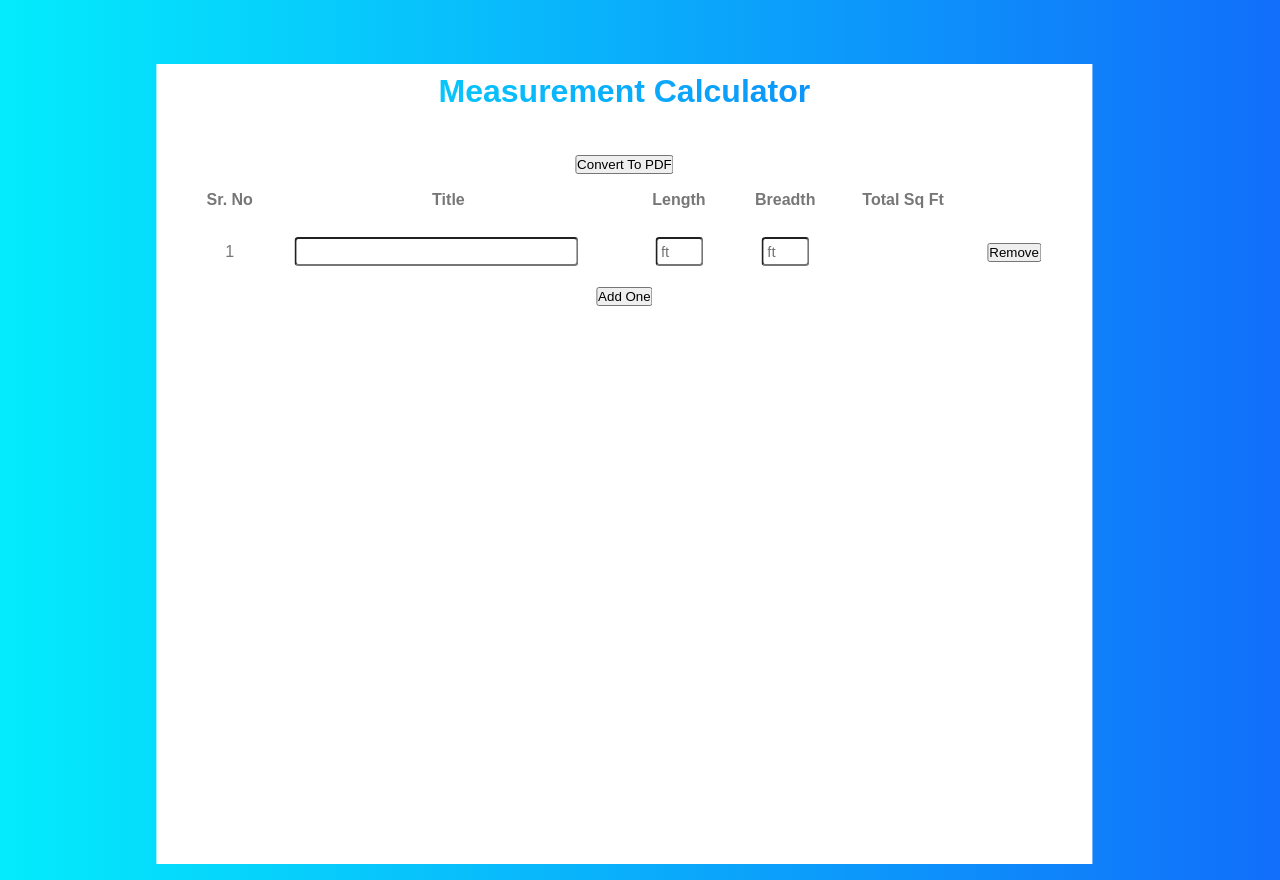
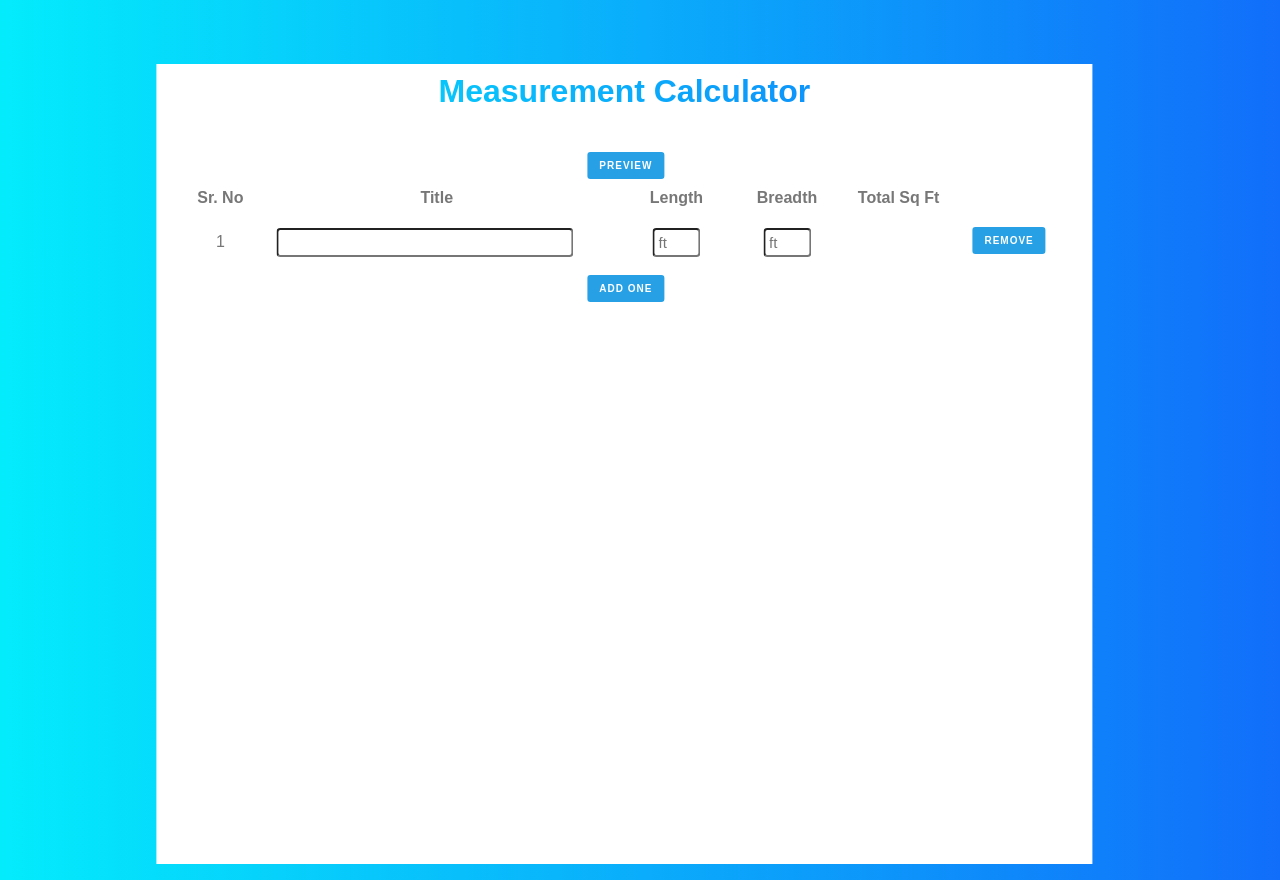
Before and after one commit to mokshchadha/floor_-measurement_calculator, a React (Vite) app: page / in a window 1280 px wide. Built offline with nearby package versions, Linux system fonts and the light colour scheme.

Commit message:
removed the router and added a4 like width for readonly table

```diff
--- a/src/components/buttons/AddOne.jsx
+++ b/src/components/buttons/AddOne.jsx
@@ -4,7 +4,10 @@ import { emptyListObject } from "../../utils";
 
 export const AddOneButton = ({ list, setList }) => {
   return (
-    <button onClick={() => setList([...list, emptyListObject()])}>
+    <button
+      className="btn"
+      onClick={() => setList([...list, emptyListObject()])}
+    >
       Add One
     </button>
   );
--- a/src/components/buttons/Remove.jsx
+++ b/src/components/buttons/Remove.jsx
@@ -2,5 +2,9 @@ import React from "react";
 import "./buttons.css";
 
 export const RemoveButton = ({ removeItem, id }) => {
-  return <button onClick={() => removeItem(id)}>Remove</button>;
+  return (
+    <button className="btn" onClick={() => removeItem(id)}>
+      Remove
+    </button>
+  );
 };
--- /dev/null
+++ b/src/components/list/EditableList.jsx
@@ -0,0 +1,163 @@
+import "./list.css";
+
+import React, { useEffect, useState } from "react";
+import { ListRow } from "./ListRow";
+import { emptyListObject } from "../../utils";
+import { AddOneButton } from "../buttons/AddOne";
+import { getListFromLocalStorage, storeInLocalStorage } from "../../repo";
+
+const _1_FT_TO_INCHES = 12;
+
+export const EditableList = ({ hideEditPanel }) => {
+  const [list, setList] = useState([emptyListObject()]);
+  const updateTitle = (value, id) => {
+    setList([...list.map((e) => (e.id !== id ? e : { ...e, title: value }))]);
+  };
+
+  useEffect(() => {
+    setList[getListFromLocalStorage()];
+  }, []);
+
+  const updateLength = (value, id) => {
+    const item = list.find((e) => e.id === id);
+    if (!item) return;
+
+    const [ft, inch] = value.split(".");
+    const isLengthValid = inch ? parseInt(inch) <= 11 : true;
+    const displayLength = displayMeasurement(value, isLengthValid);
+    const newItem = {
+      ...item,
+      length: { ft: ft, in: inch },
+      lengthStr: value,
+      isLengthValid,
+      displayLength,
+    };
+    const total = computeTotal(newItem);
+    setList([...list.map((e) => (e.id !== id ? e : { ...newItem, total }))]);
+    storeInLocalStorage([...list]);
+  };
+
+  const updateBreadth = (value, id) => {
+    const item = list.find((e) => e.id === id);
+    if (!item) return;
+
+    const [ft, inch] = value.split(".");
+    const isBreadthValid = inch ? parseInt(inch) <= 11 : true;
+
+    const displayBreadth = displayMeasurement(value, isBreadthValid);
+    console.log({ displayBreadth });
+
+    const newItem = {
+      ...item,
+      breadth: { ft, in: inch },
+      breadthStr: value,
+      isBreadthValid,
+      displayBreadth,
+    };
+    const total = computeTotal(newItem);
+    setList([...list.map((e) => (e.id !== id ? e : { ...newItem, total }))]);
+    storeInLocalStorage([...list]);
+  };
+
+  const removeItem = (id) => {
+    const newList = list.filter((e) => e.id !== id);
+    setList([...newList]);
+  };
+
+  return (
+    <div className="card">
+      <div>
+        <div>
+          <button
+            className="btn"
+            onClick={() => {
+              storeInLocalStorage([...list]);
+              hideEditPanel();
+            }}
+          >
+            Preview
+          </button>
+        </div>
+        <div style={{}}>
+          <div>
+            <table>
+              <thead>
+                <tr>
+                  <th>Sr. No</th>
+                  <th>Title</th>
+                  <th>Length</th>
+                  <th>Breadth</th>
+                  <th>Total Sq Ft</th>
+                </tr>
+              </thead>
+              <tbody>
+                {...list.map((e, i) =>
+                  ListRow({
+                    ...e,
+                    updateTitle,
+                    updateLength,
+                    updateBreadth,
+                    idx: i,
+                    removeItem,
+                  })
+                )}
+              </tbody>
+            </table>
+          </div>
+        </div>
+        <AddOneButton list={list} setList={setList} />
+      </div>
+    </div>
+  );
+};
+
+function displayMeasurement(value, isValid) {
+  if (!isValid) return "";
+  const [ft, inch] = value.split(".");
+  if (ft.trim() === "") return "";
+  return `${ft ?? ""}' ${inch ?? ""}"`;
+}
+
+function isMeasurementValid(measurement) {
+  const ft = parseFloat(measurement.ft);
+  const inch = parseFloat(measurement.in);
+  if (!measurement.in && parseInt(measurement.ft) > 0) return true; // even if ft is filled its okay
+  return !isNaN(ft) && !isNaN(inch);
+}
+
+function convertToInches(measurement) {
+  const ftToInches = parseFloat(measurement.ft) * _1_FT_TO_INCHES;
+  const inchesToFloat = isNaN(parseFloat(measurement.in))
+    ? 0
+    : parseFloat(measurement.in);
+
+  return ftToInches + inchesToFloat;
+}
+
+function computeTotal(item) {
+  const { length, breadth, isBreadthValid, isLengthValid } = item;
+
+  if (
+    isBreadthValid &&
+    isLengthValid &&
+    isMeasurementValid(length) &&
+    isMeasurementValid(breadth)
+  ) {
+    const lengthInInches = convertToInches(length);
+    const breadthInInches = convertToInches(breadth);
+
+    const areaInInches = lengthInInches * breadthInInches;
+
+    console.log({ areaInInches });
+    const inchesSquare = _1_FT_TO_INCHES * _1_FT_TO_INCHES;
+
+    const precise = (areaInInches / inchesSquare).toFixed(5);
+    const front = precise.split(".")[0];
+    const back = precise.split(".")?.[1];
+    const only2InBack = back ? back.slice(0, 2) : "00";
+    const dispalyAr = front + "." + only2InBack;
+    return `${dispalyAr}`;
+  }
+
+  return "";
+}
--- a/src/components/list/List.jsx
+++ b/src/components/list/List.jsx
@@ -1,161 +1,22 @@
 import "./list.css";
 
 import React, { useState } from "react";
-import { ListRow } from "./ListRow";
-import { emptyListObject } from "../../utils";
-import { AddOneButton } from "../buttons/AddOne";
-
-const _1_FT_TO_INCHES = 12;
-
-function displayMeasurement(value, isValid) {
-  if (!isValid) return "";
-  const [ft, inch] = value.split(".");
-  if (ft.trim() === "") return "";
-  return `${ft ?? ""}' ${inch ?? ""}"`;
-}
-
-function storeInLocalStorage(list) {
-  localStorage.setItem("list", JSON.stringify(list));
-}
-
-function isMeasurementValid(measurement) {
-  const ft = parseFloat(measurement.ft);
-  const inch = parseFloat(measurement.in);
-  if (!measurement.in && parseInt(measurement.ft) > 0) return true; // even if ft is filled its okay
-  return !isNaN(ft) && !isNaN(inch);
-}
-
-function convertToInches(measurement) {
-  const ftToInches = parseFloat(measurement.ft) * _1_FT_TO_INCHES;
-  const inchesToFloat = isNaN(parseFloat(measurement.in))
-    ? 0
-    : parseFloat(measurement.in);
-
-  return ftToInches + inchesToFloat;
-}
-
-function computeTotal(item) {
-  const { length, breadth, isBreadthValid, isLengthValid } = item;
-
-  if (
-    isBreadthValid &&
-    isLengthValid &&
-    isMeasurementValid(length) &&
-    isMeasurementValid(breadth)
-  ) {
-    const lengthInInches = convertToInches(length);
-    const breadthInInches = convertToInches(breadth);
-
-    const areaInInches = lengthInInches * breadthInInches;
-
-    console.log({ areaInInches });
-    const inchesSquare = _1_FT_TO_INCHES * _1_FT_TO_INCHES;
-
-    const precise = (areaInInches / inchesSquare).toFixed(5);
-    const front = precise.split(".")[0];
-    const back = precise.split(".")?.[1];
-    const only2InBack = back ? back.slice(0, 2) : "00";
-    const dispalyAr = front + "." + only2InBack;
-    return `${dispalyAr}`;
-  }
-
-  return "";
-}
+import { EditableList } from "./EditableList";
+import { ReadOnlyList } from "./ReadOnlyList";
 
 export const List = () => {
-  const [list, setList] = useState([emptyListObject()]);
-  const updateTitle = (value, id) => {
-    setList([...list.map((e) => (e.id !== id ? e : { ...e, title: value }))]);
-  };
-
-  const updateLength = (value, id) => {
-    const item = list.find((e) => e.id === id);
-    if (!item) return;
-
-    const [ft, inch] = value.split(".");
-
-    const isLengthValid = inch ? parseInt(inch) <= 11 : true;
-
-    const displayLength = displayMeasurement(value, isLengthValid);
-
-    const newItem = {
-      ...item,
-      length: { ft: ft, in: inch },
-      lengthStr: value,
-      isLengthValid,
-      displayLength,
-    };
-
-    const total = computeTotal(newItem);
-    setList([...list.map((e) => (e.id !== id ? e : { ...newItem, total }))]);
-    storeInLocalStorage(list);
-  };
-
-  const updateBreadth = (value, id) => {
-    const item = list.find((e) => e.id === id);
-    if (!item) return;
-
-    const [ft, inch] = value.split(".");
-    const isBreadthValid = inch ? parseInt(inch) <= 11 : true;
-
-    const displayBreadth = displayMeasurement(value, isBreadthValid);
-
-    const newItem = {
-      ...item,
-      breadth: { ft, in: inch },
-      breadthStr: value,
-      isBreadthValid,
-      displayBreadth,
-    };
-    const total = computeTotal(newItem);
-    setList([...list.map((e) => (e.id !== id ? e : { ...newItem, total }))]);
-    storeInLocalStorage(list);
-  };
-
-  const removeItem = (id) => {
-    const newList = list.filter((e) => e.id !== id);
-    setList([...newList]);
-  };
-
+  const [mode, setMode] = useState("write");
   return (
-    <div className="card">
-      <div>
-        <div>
-          <button
-            onClick={() => {
-              window.location.href = window.location.href + "sheet";
-            }}
-          >
-            Convert To PDF
-          </button>
-        </div>
-        <div>
-          <table>
-            <thead>
-              <tr>
-                <th>Sr. No</th>
-                <th>Title</th>
-                <th>Length</th>
-                <th>Breadth</th>
-                <th>Total Sq Ft</th>
-              </tr>
-            </thead>
-            <tbody>
-              {...list.map((e, i) =>
-                ListRow({
-                  ...e,
-                  updateTitle,
-                  updateLength,
-                  updateBreadth,
-                  idx: i,
-                  removeItem,
-                })
-              )}
-            </tbody>
-          </table>
-        </div>
+    <div>
+      <div style={{ display: mode === "write" ? "block" : "none" }}>
+        <EditableList hideEditPanel={() => setMode("read")} />
       </div>
-      <AddOneButton list={list} setList={setList} />
+      <div style={{ display: mode === "read" ? "block" : "none" }}>
+        <button className="btn" onClick={() => setMode("write")}>
+          Go Back
+        </button>
+        <ReadOnlyList />
+      </div>
     </div>
   );
 };
--- a/src/components/list/ReadOnlyList.jsx
+++ b/src/components/list/ReadOnlyList.jsx
@@ -1,10 +1,6 @@
 import React from "react";
 import ReactToPdf from "react-to-pdf";
-
-function getListFromLocalStorage() {
-  const listStr = localStorage.getItem("list");
-  return JSON.parse(listStr);
-}
+import { getListFromLocalStorage } from "../../repo";
 
 export const ReadOnlyList = () => {
   const list = getListFromLocalStorage();
@@ -13,15 +9,19 @@ export const ReadOnlyList = () => {
   if (list && list.length > 0)
     return (
       <div>
-        <div>
+        <div className="row">
           <ReactToPdf
             targetRef={ref}
             filename={`measurement_sheet_${new Date().getTime()}.pdf`}
           >
-            {({ toPdf }) => <button onClick={toPdf}>Download PDF</button>}
+            {({ toPdf }) => (
+              <button className="btn" onClick={() => toPdf()}>
+                Download PDF
+              </button>
+            )}
           </ReactToPdf>
         </div>
-        <div>
+        <div style={{ width: "100%" }}>
           <table ref={ref} className="table__readonly">
             <thead>
               <tr>
--- a/src/components/list/list.css
+++ b/src/components/list/list.css
@@ -63,7 +63,7 @@ table {
 
 th, td {
     text-align: center;
-    padding: 0.5rem;
+    padding: 0rem;
 }
 
 tr:nth-child(odd) {
@@ -80,6 +80,8 @@ tr:nth-child(even){
 
 .table__readonly{
   border:solid 0.5px grey;
+  width: 210mm; /* width of A4 page */
+
 }
 
 .tr__readonly > td{
--- a/src/index.css
+++ b/src/index.css
@@ -11,6 +11,41 @@
     --white-color:#FFFFFF;
     text-align: center;
 }
+
+input[type=number]::-webkit-inner-spin-button,
+input[type=number]::-webkit-outer-spin-button {
+  -webkit-appearance: none;
+  margin: 0;
+}
+
+.row {
+    display: flex;
+    flex-direction: row;
+    flex-wrap: wrap;
+}
+
+.btn {
+    display: inline-block;
+    padding: 8px 12px;
+    font-size: 10px;
+    font-weight: bold;
+    color: #fff;
+    text-align: center;
+    text-transform: uppercase;
+    letter-spacing: 1px;
+    background-color: #28A0E5; /* sea blue */
+    border: none;
+    border-radius: 3px;
+    cursor: pointer;
+    transition: all 0.3s ease;
+    margin-left: 3px;
+    margin-bottom: 5px;
+  }
+
+  .btn:hover {
+    background-color: #78C3FB; /* sky blue on hover */
+  }
+
 
 body{
     font-family: sans-serif;
--- /dev/null
+++ b/src/repo/index.js
@@ -0,0 +1,8 @@
+export function getListFromLocalStorage() {
+  const listStr = localStorage.getItem("list");
+  return JSON.parse(listStr);
+}
+
+export function storeInLocalStorage(list) {
+  localStorage.setItem("list", JSON.stringify(list));
+}
```
